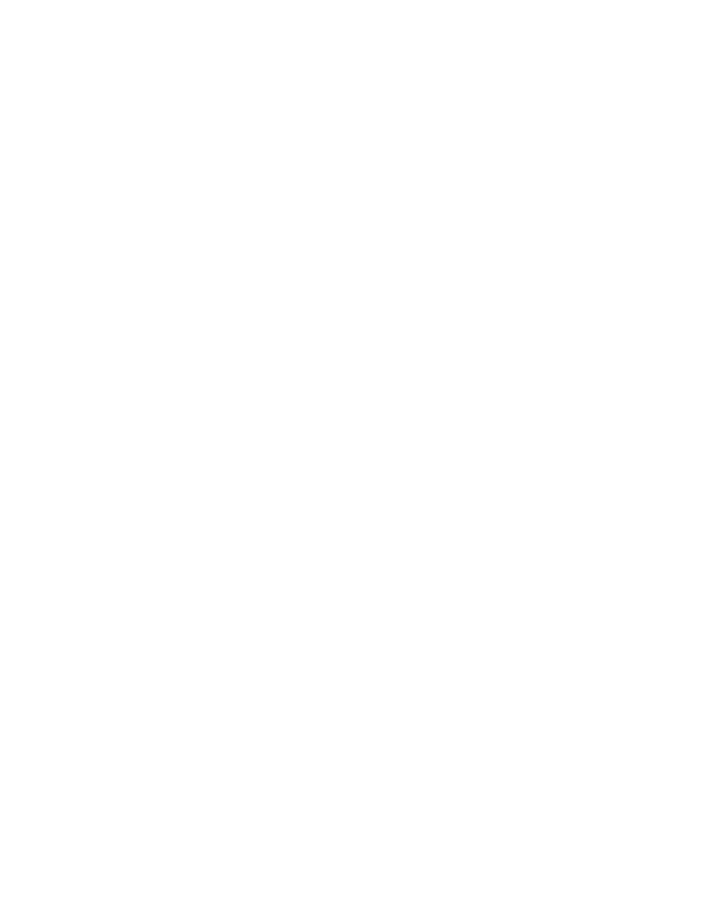
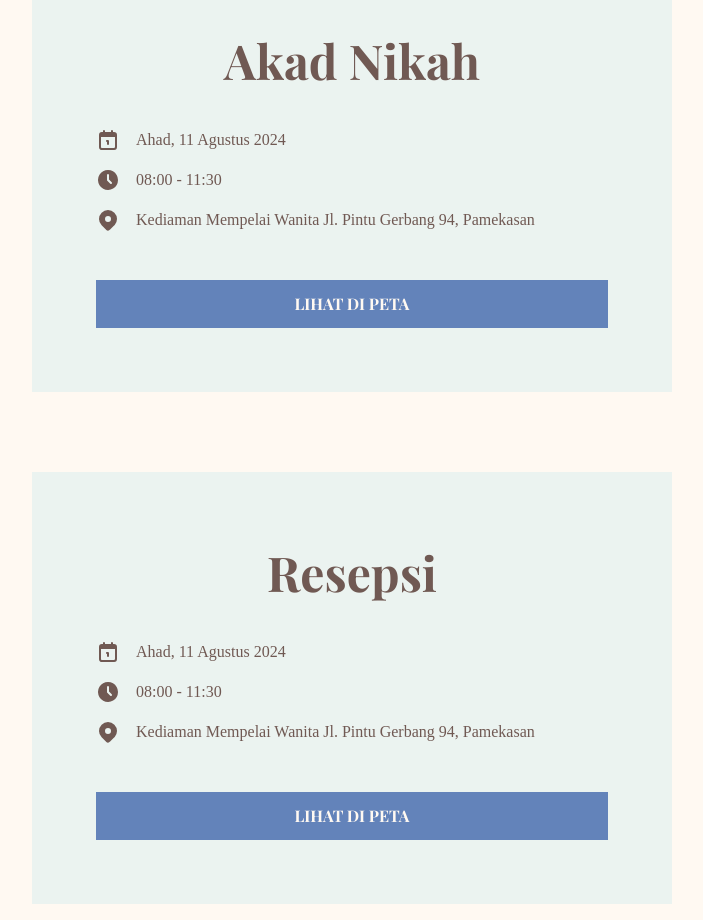
Before and after one commit to ahmadhilmandani/fe-wedding-site-1, a React (Vite) app: page / in a window 1280 px wide. Shown: the part 1760-2680 px from the top of the page, without its empty margins (288-991 px from the left). Before the commit the page ends 1632 px from the top, so only its background shows below. Built offline with nearby package versions, Linux system fonts and the light colour scheme; a web font is replaced by a local one.

Commit message:
Add invitaion section

```diff
--- a/src/App.tsx
+++ b/src/App.tsx
@@ -1,3 +1,4 @@
+import Invitaion from './section/Invitaion'
 import Landing from './section/Landing'
 import OpeningWord from './section/OpeningWord'
 
@@ -7,6 +8,7 @@ function App() {
     <div className='bg-cust-bg-light-brown-color p-4 overflow-hidden'>
       <Landing />
       <OpeningWord />
+      <Invitaion />
     </div>
   )
 }
--- /dev/null
+++ b/src/section/Invitaion.tsx
@@ -0,0 +1,69 @@
+import { IconCalendarFilled, IconClockFilled, IconMapPinFilled } from "@tabler/icons-react"
+import Button from "../components/Button"
+
+export default function Invitaion() {
+  return (
+    <>
+      <section className="w-full min-h-screen flex justify-center items-center relative">
+        <div className="max-w-[640px] w-full relative z-50">
+          <p className="text-center mb-8">
+            Dengan memohon rahmat dan ridho Allah Subhanahu Wa Ta'ala, Kami mengundang Bapak/Ibu/Saudara/i, untuk menghadiri Resepsi Pernikahan kami. yang Insya Allah akan dilaksanakan pada :
+          </p>
+          <div className="bg-cust-very-light-blue-color p-10 xl:p-16 mb-20">
+            <h1 className="custom-heading-2 text-center mb-8">
+              Akad Nikah
+            </h1>
+            <div className="flex gap-4 items-center mb-4">
+              <IconCalendarFilled className="fill-cust-brown-color" size={24} />
+              <div>
+                Ahad, 11 Agustus 2024
+              </div>
+            </div>
+            <div className="flex gap-4 items-center mb-4">
+              <IconClockFilled className="fill-cust-brown-color" size={24} />
+              <div>
+                08:00 - 11:30
+              </div>
+            </div>
+            <div className="flex gap-4 items-center mb-12">
+              <IconMapPinFilled className="fill-cust-brown-color" size={24} />
+              <div>
+                Kediaman Mempelai Wanita Jl. Pintu Gerbang 94, Pamekasan
+              </div>
+            </div>
+            <Button>
+              LIHAT DI PETA
+            </Button>
+          </div>
+
+          <div className="bg-cust-very-light-blue-color p-10 xl:p-16">
+            <h1 className="custom-heading-2 text-center mb-8">
+              Resepsi
+            </h1>
+            <div className="flex gap-4 items-center mb-4">
+              <IconCalendarFilled className="fill-cust-brown-color" size={24} />
+              <div>
+                Ahad, 11 Agustus 2024
+              </div>
+            </div>
+            <div className="flex gap-4 items-center mb-4">
+              <IconClockFilled className="fill-cust-brown-color" size={24} />
+              <div>
+                08:00 - 11:30
+              </div>
+            </div>
+            <div className="flex gap-4 items-center mb-12">
+              <IconMapPinFilled className="fill-cust-brown-color" size={24} />
+              <div>
+                Kediaman Mempelai Wanita Jl. Pintu Gerbang 94, Pamekasan
+              </div>
+            </div>
+            <Button>
+              LIHAT DI PETA
+            </Button>
+          </div>
+        </div>
+      </section>
+    </>
+  )
+}
```
